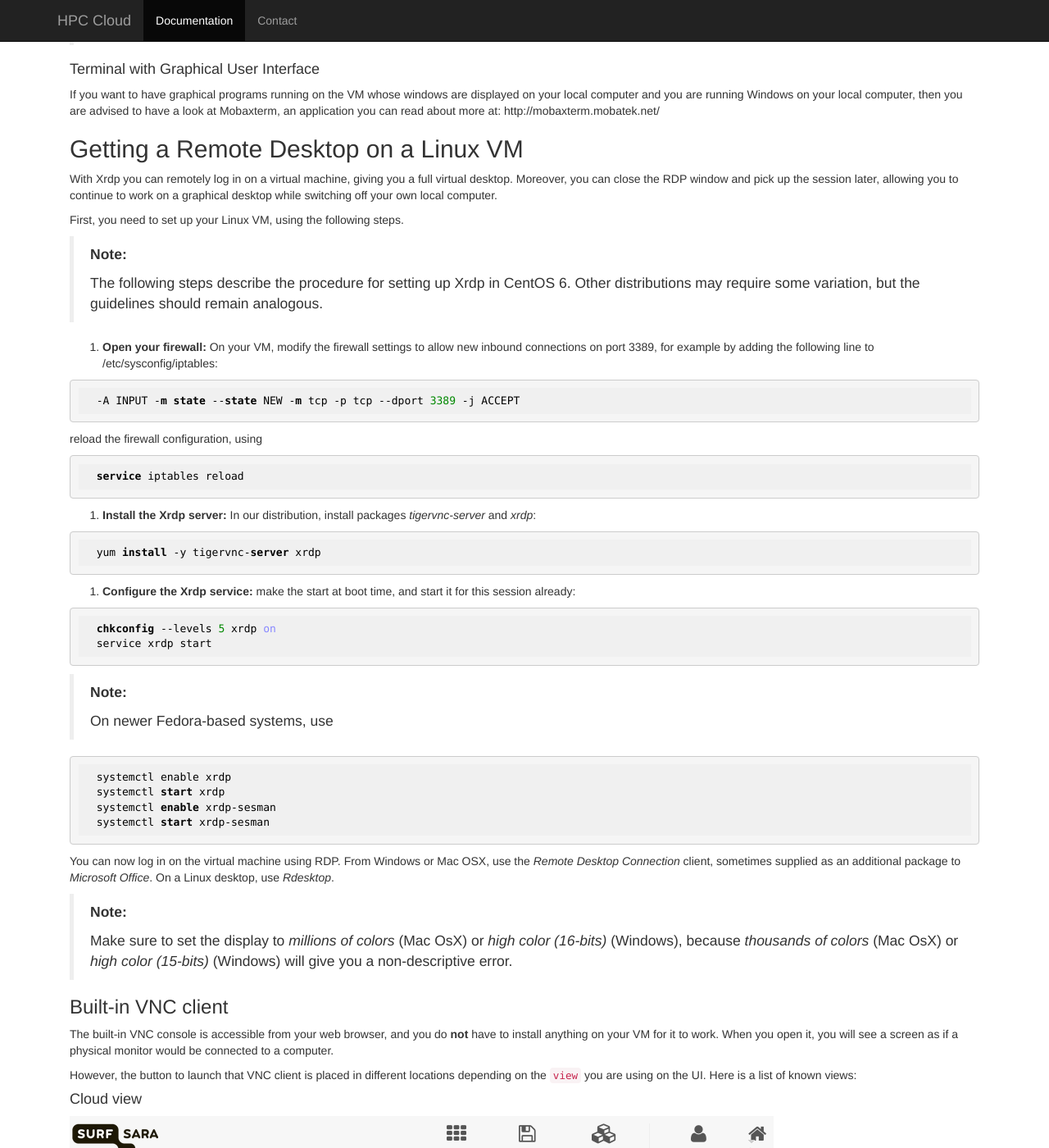
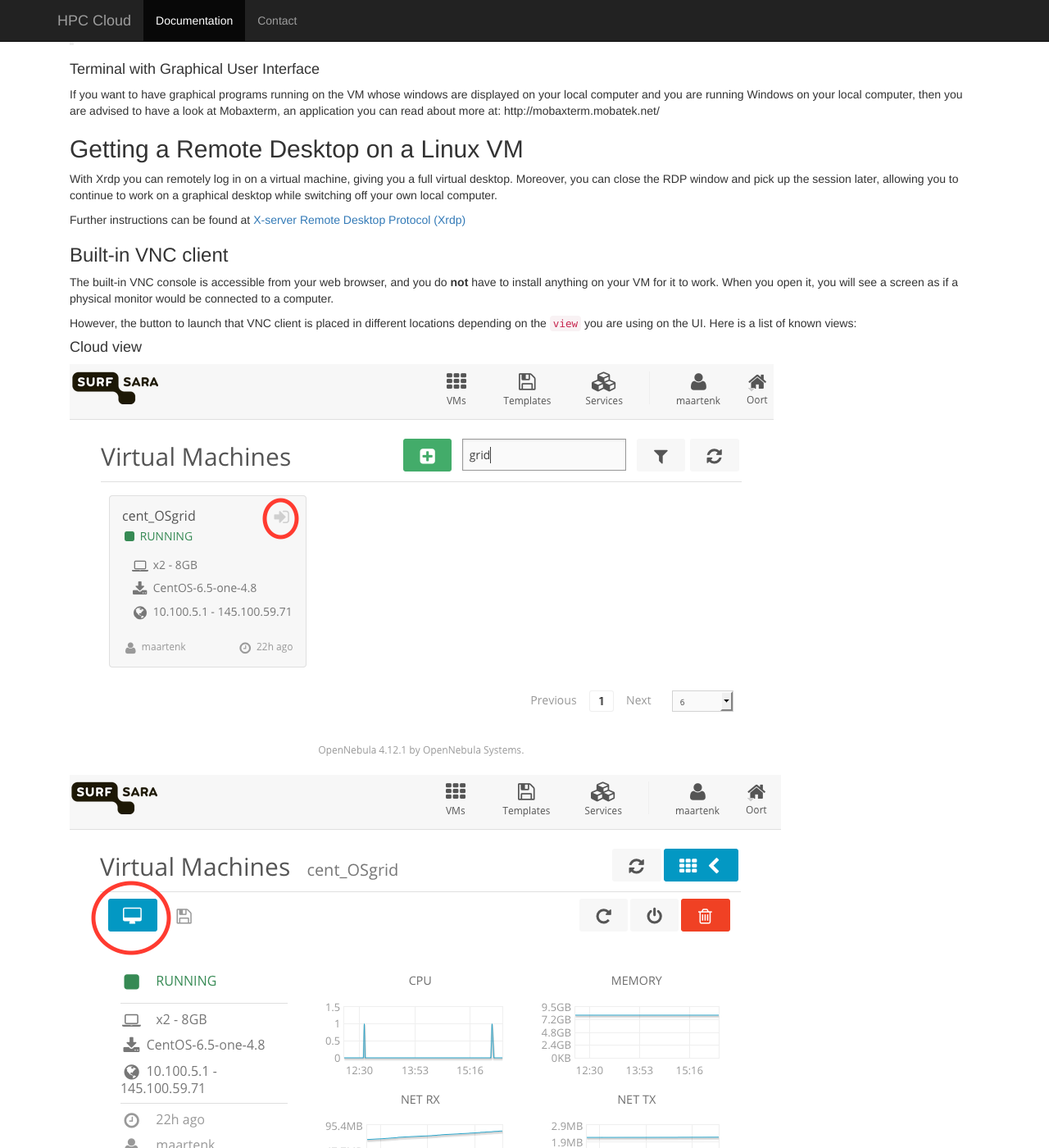
Before and after one commit to sara-nl/clouddocs, a Jekyll site: the page built from access-your-VM.markdown, in a window 1280 px wide and 1400 px high, scrolled down 1917 px. Shown: the whole window at 82% size. Built offline with Jekyll 4.4.1, drawn with Linux system fonts in a browser that asks for light colours.

Commit message:
split off xrdp from acces-your-VM
- added documentation for ubuntu 14.04

````diff
--- a/access-your-VM.markdown
+++ b/access-your-VM.markdown
@@ -99,53 +99,7 @@ If you want to have graphical programs running on the VM whose windows are displ
 
 With Xrdp you can remotely log in on a virtual machine, giving you a full virtual desktop. Moreover, you can close the RDP window and pick up the session later, allowing you to continue to work on a graphical desktop while switching off your own local computer.
 
-First, you need to set up your Linux VM, using the following steps.
-
->**Note:**
->
->The following steps describe the procedure for setting up Xrdp in CentOS 6. Other distributions may require some variation, but the guidelines should remain analogous.
-
-1. **Open your firewall:** On your VM, modify the firewall settings to allow new inbound connections on port 3389, for example by adding the following line to /etc/sysconfig/iptables:
-
-```bash
-  -A INPUT -m state --state NEW -m tcp -p tcp --dport 3389 -j ACCEPT
-```
-
- reload the firewall configuration, using
-
-```bash
-  service iptables reload
-```
-
-2. **Install the Xrdp server:** In our distribution, install packages _tigervnc-server_ and _xrdp_:
-
-```bash
-  yum install -y tigervnc-server xrdp
-```
-
-3. **Configure the Xrdp service:** make the start at boot time, and start it for this session already:
-
-```bash
-  chkconfig --levels 5 xrdp on
-  service xrdp start
-```
-
->**Note:**
->
->On newer Fedora-based systems, use
-
-```bash
-  systemctl enable xrdp
-  systemctl start xrdp
-  systemctl enable xrdp-sesman
-  systemctl start xrdp-sesman
-```
-
-You can now log in on the virtual machine using RDP. From Windows or Mac OSX, use the _Remote Desktop Connection_ client, sometimes supplied as an additional package to _Microsoft Office_. On a Linux desktop, use _Rdesktop_.
-
->**Note:**
->
->Make sure to set the display to _millions of colors_ (Mac OsX) or _high color (16-bits)_ (Windows), because _thousands of colors_ (Mac OsX) or _high color (15-bits)_ (Windows) will give you a non-descriptive error.
+Further instructions can be found at [ X-server Remote Desktop Protocol (Xrdp)](xrdp)
 
 
 ### Built-in VNC client
````
Also changed, not shown: xrdp.markdown (added, +120 -0 lines).
